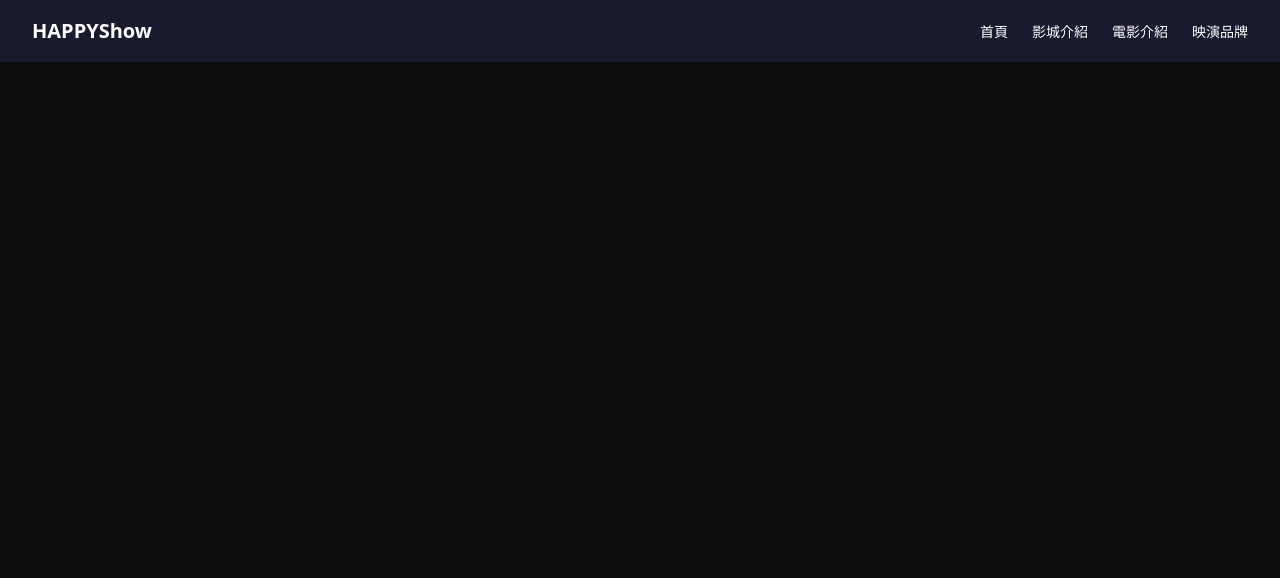
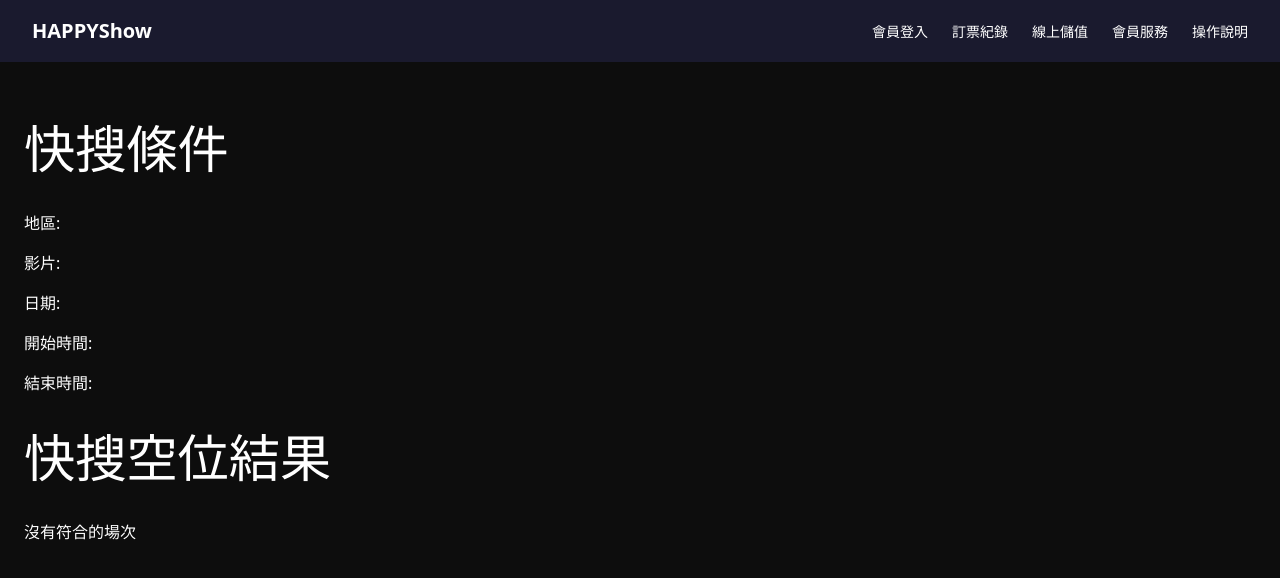
Before and after one commit to sally0127/movie-app, a React app: page /search-seats in a window 1280 px wide. Shown: the top 578 px of the page. Built offline with nearby package versions, Linux system fonts and the light colour scheme; the HTML template or start-up script is replaced by a standard one.

Commit message:
add search seats page

```diff
--- a/src/App.css
+++ b/src/App.css
@@ -440,3 +440,16 @@ section h2 {
 .BookingNavbar .bookingnavbar-links a:hover {
   color: #ff6432;
 }
+
+.searchseats-page {
+  color: white;
+  padding: 24px;
+}
+
+.searchseats-page h1 {
+  color: white;
+}
+
+.searchseats-page p {
+  color: white;
+}
--- a/src/App.jsx
+++ b/src/App.jsx
@@ -5,10 +5,11 @@ import BookingPage from './BookingPage'
 import SeatPage from './SeatPage'
 import Navbar from './Navbar'
 import BookingNavbar from './BookingNavbar'
+import SearchSeatsPage from './SearchSeatsPage'
 
 export default function App() {
   const location = useLocation();
-  const isBookingPage = location.pathname ==="/booking" || location.pathname ==="/seat"
+  const isBookingPage = location.pathname === "/booking" || location.pathname === "/seat" || location.pathname === "/search-seats"
   return (
     <div>
       {isBookingPage ? <BookingNavbar /> : <Navbar />}
@@ -17,6 +18,7 @@ export default function App() {
         <Route path="/movie/:id" element={<MovieDetailPage />} />
         <Route path="/booking" element={<BookingPage />} />
         <Route path="/seat" element={<SeatPage />} />
+        <Route path="/search-seats" element={<SearchSeatsPage />} />
       </Routes>
     </div>
   )
--- a/src/HomePage.jsx
+++ b/src/HomePage.jsx
@@ -65,13 +65,13 @@ export default function HomePage(){
   }
 
   const handleSeatSearch = () => {
-    if (!cinema || !selectedMovie || !date || !showings) {
+    if (!city || !selectedMovie || !date || !startTime || !endTime) {
       alert("請填寫完整搜尋資訊");
       return
     }
     //找到電影名稱
     const movieTitle = categories.popular?.find(m => m.id === Number(selectedMovie))?.title
-    navigate("/seat", { state: { movie: movieTitle, date, cinema } });
+    navigate("/search-seats", { state: { movie: movieTitle, city, date, starttime: startTime, endtime: endTime } });
   }
 
   const announcements =[{
@@ -159,9 +159,9 @@ export default function HomePage(){
           <div>
             <select value={city} onChange={e => setCity(e.target.value)}>
               <option value="">請選擇地區</option>
-              <option value="taipei">台北</option>
-              <option value="kaohsiung">台中</option>
-              <option value="taichung">高雄</option>
+              <option value="台北">台北</option>
+              <option value="台中">台中</option>
+              <option value="高雄">高雄</option>
             </select>
             <select value={selectedMovie} onChange={e => setSelectedMovie(e.target.value)}>
               <option value="">請選擇影片</option>
@@ -197,6 +197,7 @@ export default function HomePage(){
                 <option value="18:00">18:00</option>
             </select>
           </div>
+          <button onClick={handleSeatSearch} className="btn">搜尋空位</button>
           </div>
         )}
         </div>
--- /dev/null
+++ b/src/SearchSeatsPage.jsx
@@ -0,0 +1,21 @@
+import {useLocation} from 'react-router-dom'
+export default function SearchseatsPage() {
+
+  const location = useLocation()
+  const {city,movie,date,starttime,endtime}= location.state || {}
+
+  return(
+    <div className="searchseats-page">
+      <h1>快搜條件</h1>
+      <div className="searchseats-info">
+      <p>地區:{city}</p>
+      <p>影片:{movie}</p>
+      <p>日期:{date}</p>
+      <p>開始時間:{starttime}</p>
+      <p>結束時間:{endtime}</p>
+      </div>
+      <h1>快搜空位結果</h1>
+      <p>沒有符合的場次</p>
+    </div>
+  )
+}
```
